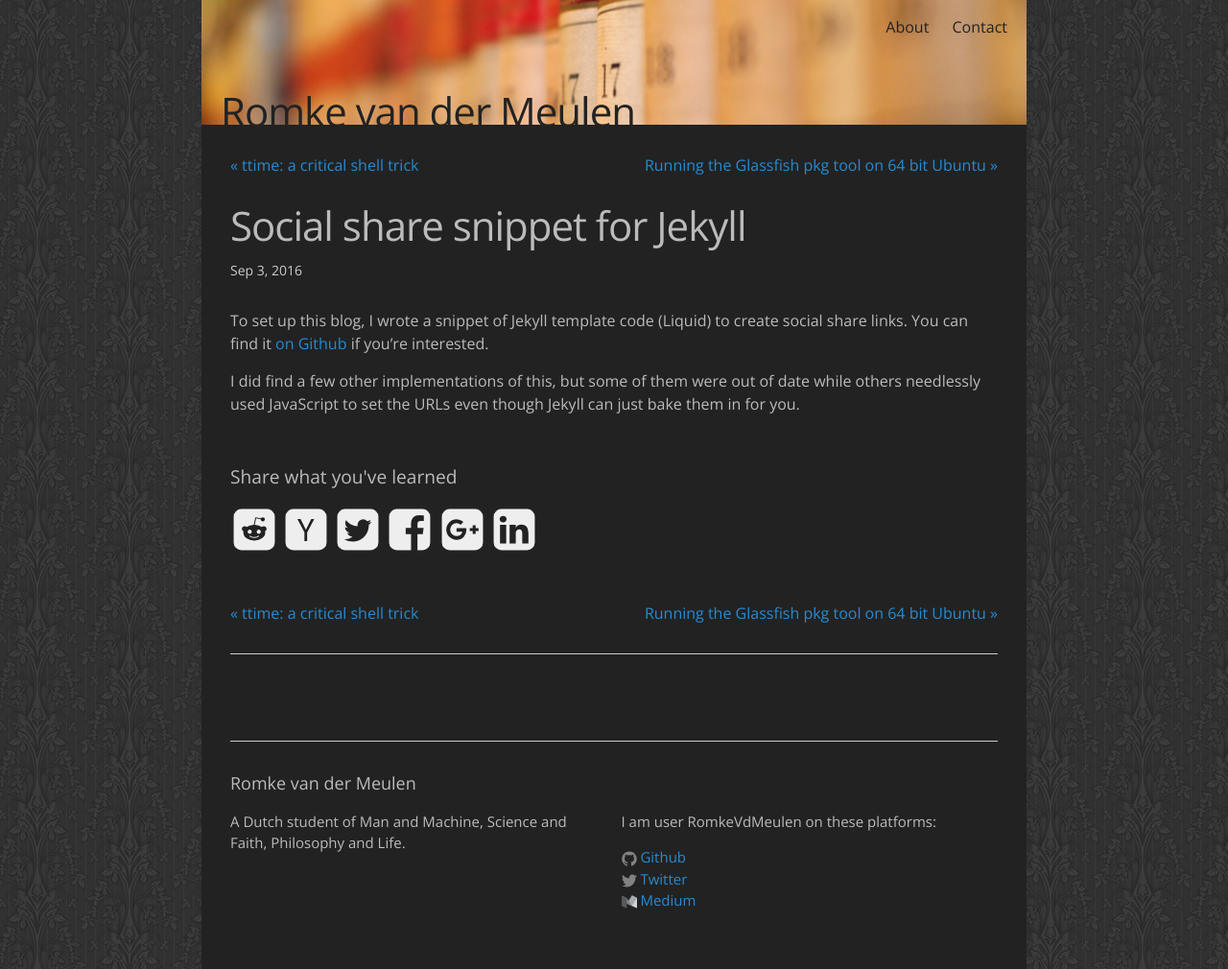
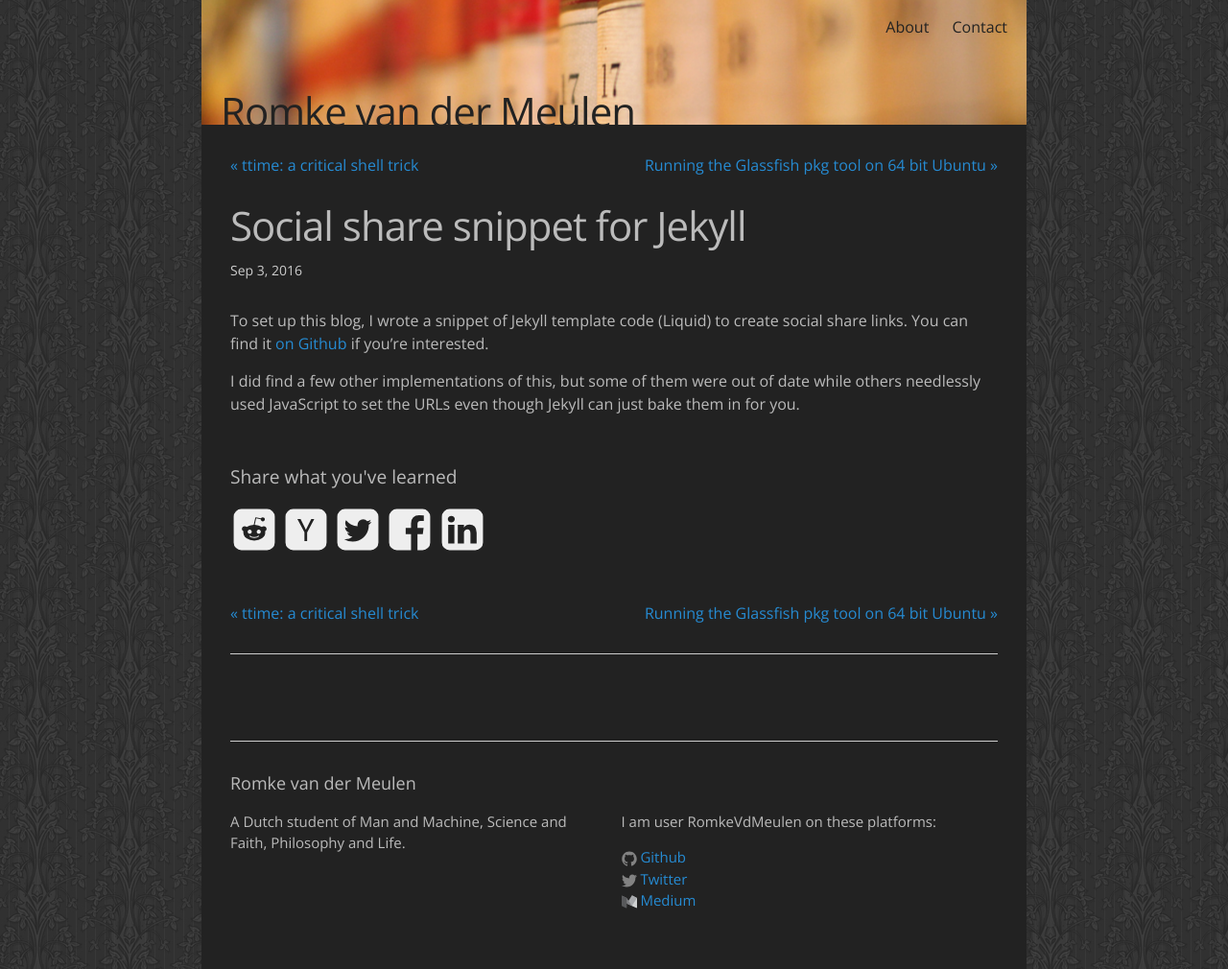
Before and after one commit to RomkeVdMeulen/romkevandermeulen.nl, a Jekyll site: the page built from _posts/2016-09-03-jekyll-social-share-snippet.md, in a window 1280 px wide. Shown: the whole page at 96% size. Built offline with Jekyll 4.4.1, drawn with Linux system fonts in a browser that asks for light colours; comment, search, counter and statistics services are not loaded.

Commit message:
fix: G+ is no more

```diff
--- a/_includes/share/share.html
+++ b/_includes/share/share.html
@@ -22,11 +22,6 @@
                 {% include share/share-icon-facebook.svg %}
             </a>
         </li>
-        <li class="googleplus">
-            <a href="https://plus.google.com/share?url={{ page.url | replace:'index.html','' | prepend: site.baseurl | prepend: site.url | uri_escape}}" target="_blank">
-                {% include share/share-icon-googleplus.svg %}
-            </a>
-        </li>
         <li class="linkedin">
             <a href="http://www.linkedin.com/shareArticle?url={{ page.url | replace:'index.html','' | prepend: site.baseurl | prepend: site.url | uri_escape}}&title={{ page.title | default:"" | cgi_escape }}" target="_blank">
                 {% include share/share-icon-linkedin.svg %}
```
Also changed, not shown: _includes/share/share-icon-googleplus.svg (deleted).
